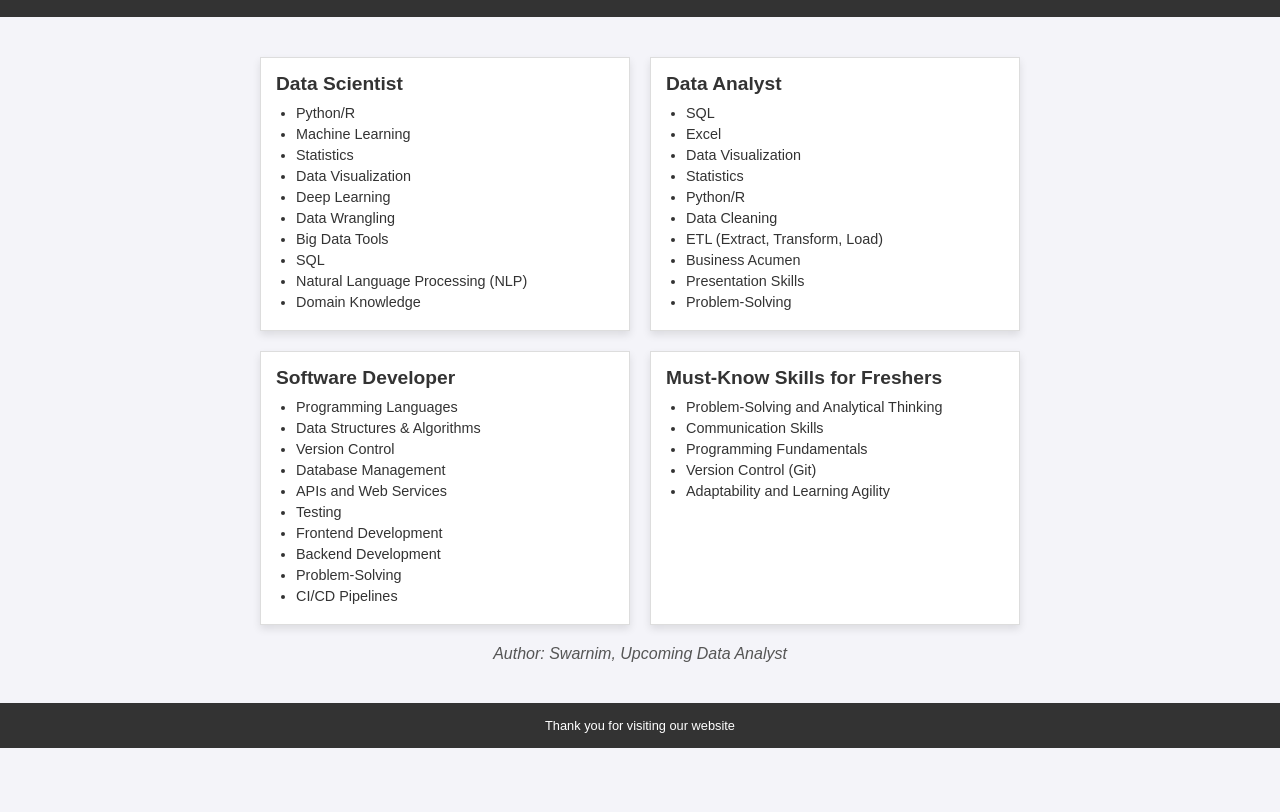
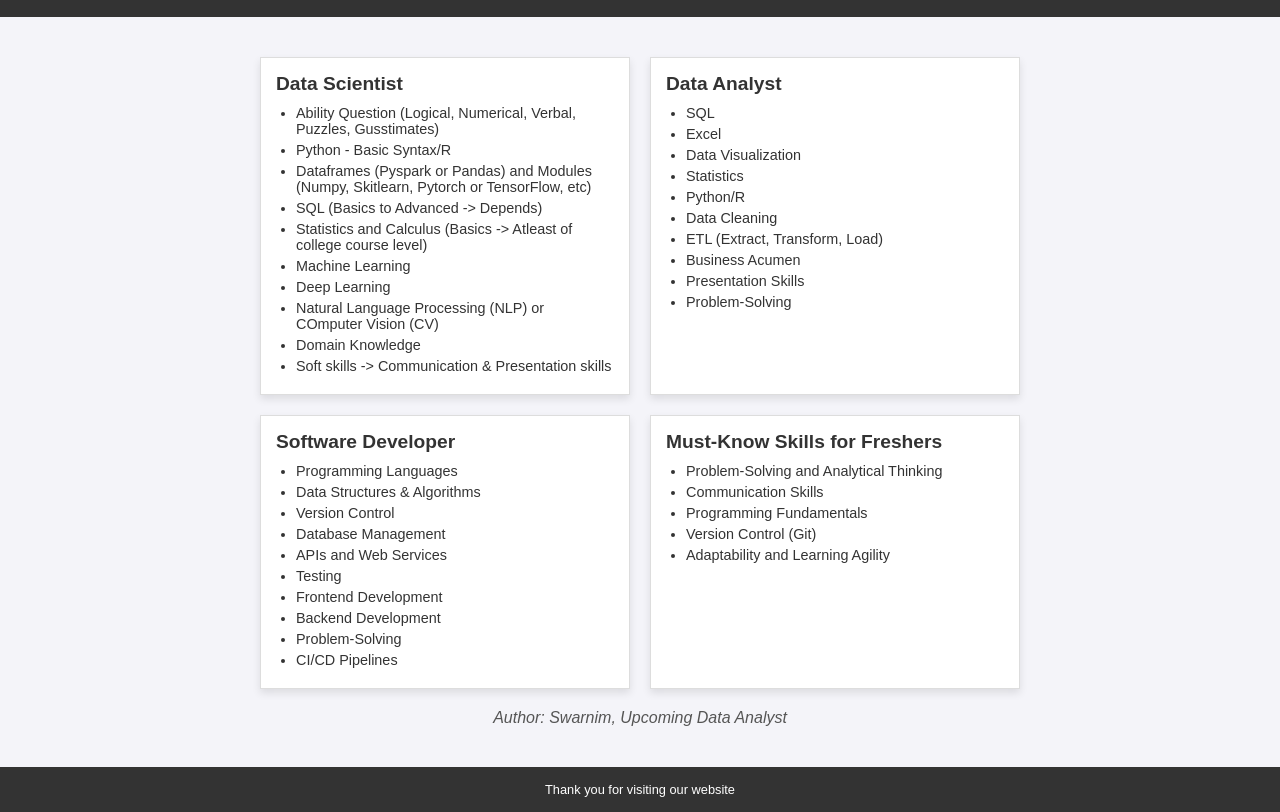
Before and after one commit to SwarnimIIITD/Mywebsite, a plain HTML site: page index.html in a window 1280 px wide. Shown: the part 81-893 px from the top of the page. Before the commit the page ends 829 px from the top, so only its background shows below. Drawn offline with Linux system fonts and the light colour scheme.

Commit message:
Update index.html

```diff
--- a/index.html
+++ b/index.html
@@ -102,16 +102,16 @@
       <div class="path">
         <h2>Data Scientist</h2>
         <ul>
-          <li>Python/R</li>
+          <li>Ability Question (Logical, Numerical, Verbal, Puzzles, Gusstimates)
+          <li>Python - Basic Syntax/R</li>
+          <li>Dataframes (Pyspark or Pandas) and Modules (Numpy, Skitlearn, Pytorch or TensorFlow, etc)
+          <li>SQL (Basics to Advanced -> Depends)
+          <li>Statistics and Calculus (Basics -> Atleast of college course level)
           <li>Machine Learning</li>
-          <li>Statistics</li>
-          <li>Data Visualization</li>
           <li>Deep Learning</li>
-          <li>Data Wrangling</li>
-          <li>Big Data Tools</li>
-          <li>SQL</li>
-          <li>Natural Language Processing (NLP)</li>
+          <li>Natural Language Processing (NLP) or COmputer Vision (CV)</li>
           <li>Domain Knowledge</li>
+          <li>Soft skills -> Communication & Presentation skills
         </ul>
       </div>
 
```
